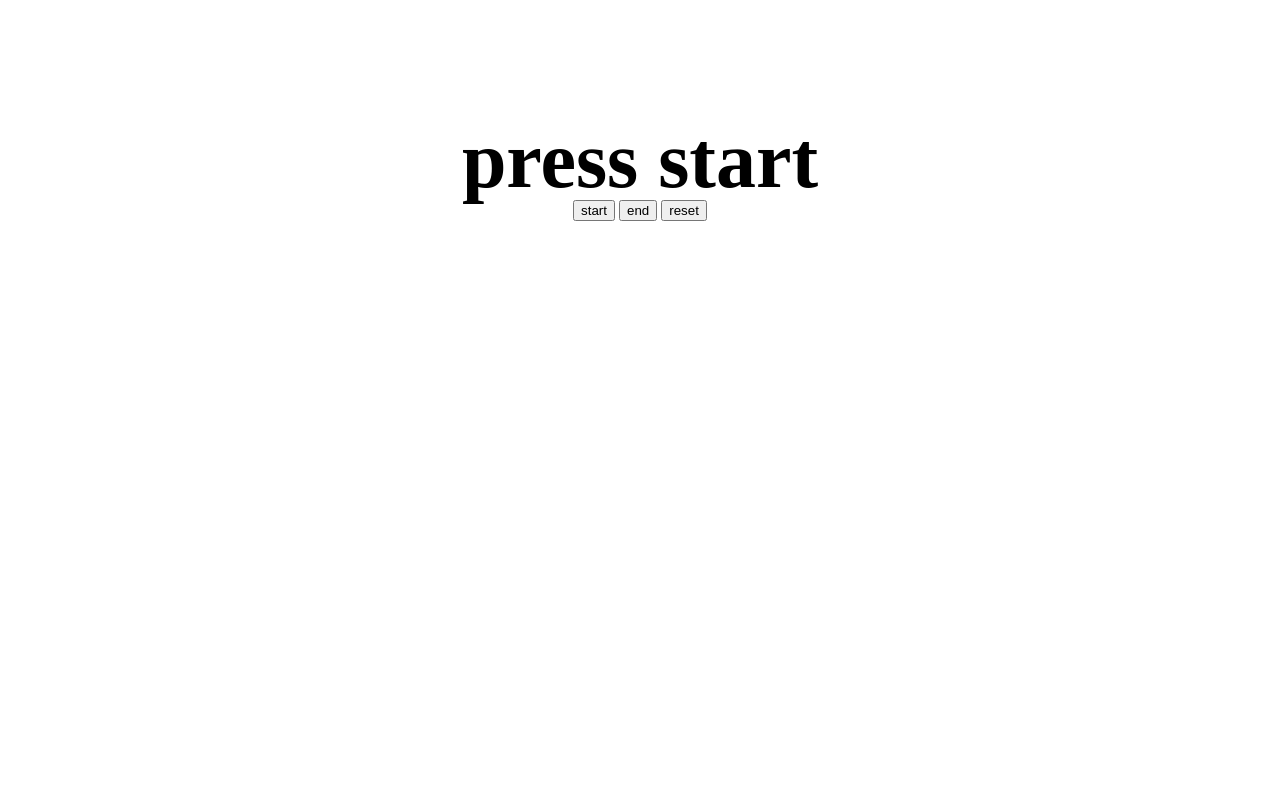
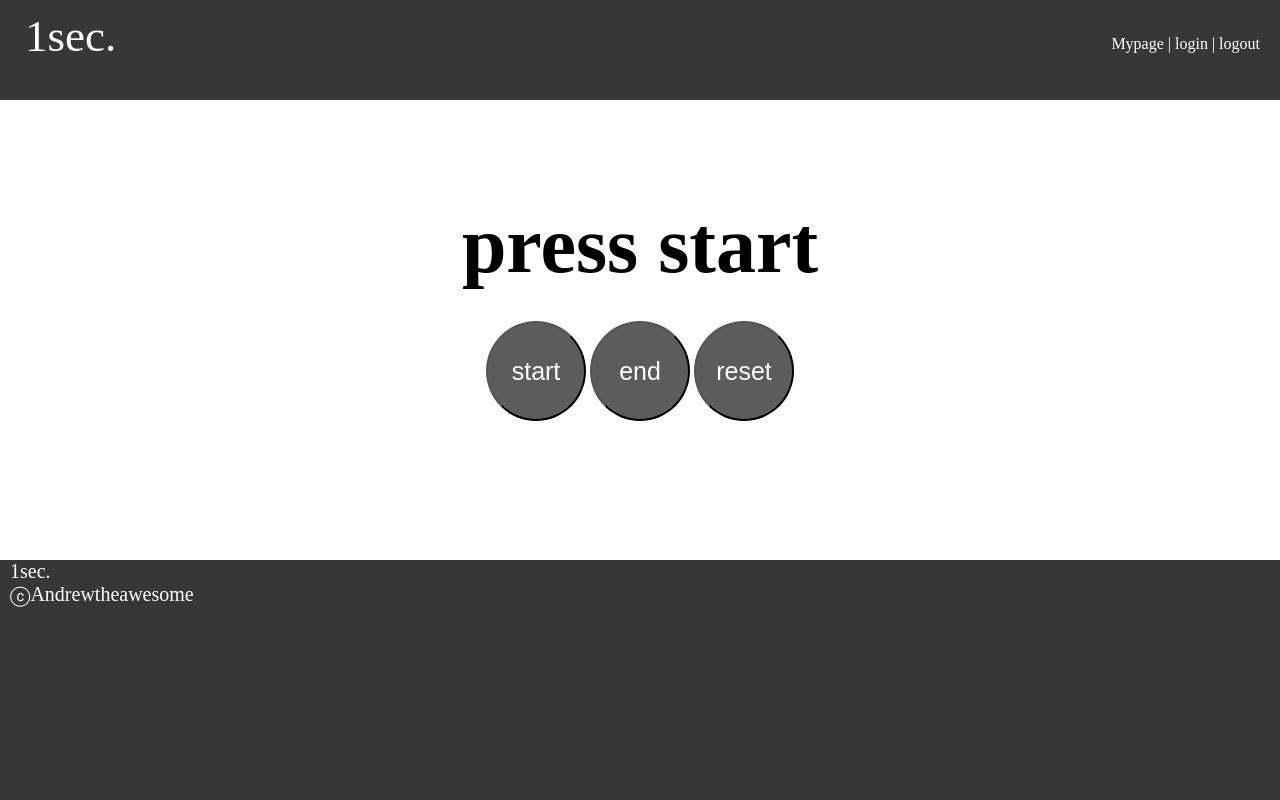
Before and after one commit to andrewjeongtheawesome/one-sec, a plain HTML site: page index.html in a window 1280 px wide. Drawn offline with Linux system fonts and the light colour scheme.

Commit message:
layout work(1)
header,footer,main content,design

```diff
--- a/index.html
+++ b/index.html
@@ -7,13 +7,34 @@
     <title>one-sec</title>
 </head>
 <body>
-    <h1><span id="target" class="title">press start</span></h1>
-    <div class="button">
-        <button id="startButton">start</button>
-        <button id="endButton">end</button>
-        <button id="resetButton">reset</button>
+    <div id = 'page'>
+        <header>
+            <div id = "logo">
+                <!--<img src = 'img/logo.png'>-->
+                1sec.
+            </div>
+
+            <div id = 'top'>
+                Mypage | login | logout
+            </div>
+        </header>
+        <section>
+            <h1>
+                <span id="target" class="title">press start</span>
+            </h1>
+            <div class="button">
+                <button id="startButton">start</button>
+                <button id="endButton">end</button>
+                <button id="resetButton">reset</button>
+            </div>
+        </section>
+        <footer>
+            <div id = "copyright">
+                <p>1sec.</p>
+                <p>ⓒAndrewtheawesome</p>
+            </div>
+        </footer>
     </div>
-
     <script src="index.js"></script>
 </body>
 </html>
--- a/style.css
+++ b/style.css
@@ -1,24 +1,89 @@
+*{
+    padding: 0;
+    margin: 0;
+}
+
+header{
+    width : 0 auto;
+    height: 100px;
+    background-color: rgb(56, 55, 55);
+}
+
+footer{
+    position : absolute;
+    bottom : 0;
+    height : 240px;
+    width: 100%;
+    margin : auto;
+    float : left;
+    margin-top : 10px;
+    background-color: rgb(56, 55, 55);
+    color : white;
+}
+
+#copyright{
+    margin-bottom : 10px;
+    margin-left: 10px;
+    font-size: 20px;
+}
+
+section{
+    text-align: center;
+    margin-top: 100px;
+    height : auto;
+    width: auto;
+}
+
+#page{
+    width : 0 auto;
+    margin : 0 auto;
+}
+
+#logo{
+    float: left;
+    margin-top: 10px;
+    margin-left: 25px;
+    font-size: 45px;
+    color : white
+}
+
+#top{
+    float: right;
+    margin: 35px 20px 0 0;
+    color : white;
+}
+
 .title{
-    position: absolute;
-    left: 50%;
-    top: 20%;
-    transform: translate(-50%, -50%);
     font-size: 80px;
 }
 
 .button{
-    margin-top: 200px;
-    text-align: center;
+    margin-top: 30px;
 }
 
 #startButton{
-    display: inline-block;
+    background-color: rgb(93, 92, 92);
+    font-size: 25px;
+    color : white;
+    height : 100px;
+    width : 100px;
+    border-radius: 100px;
 }
 
 #endButton{
-    display: inline-block;
+    background-color: rgb(93, 92, 92);
+    font-size: 25px;
+    color : white;
+    height : 100px;
+    width : 100px;
+    border-radius: 100px;
 }
 
 #resetButton{
-    display: inline-block;
+    background-color: rgb(93, 92, 92);
+    font-size: 25px;
+    color : white;
+    height : 100px;
+    width : 100px;
+    border-radius: 100px;
 }
```
